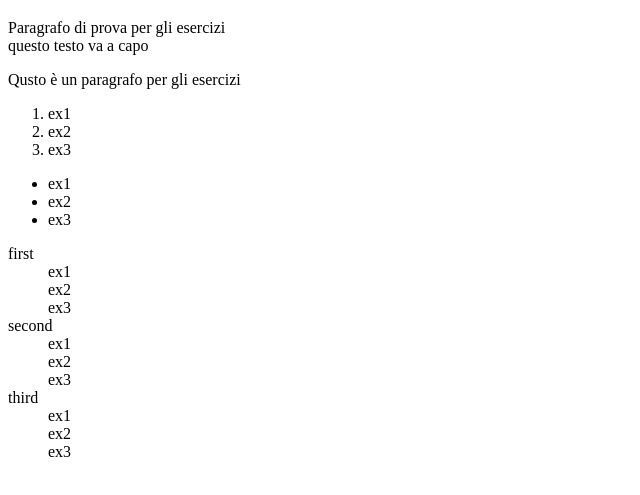
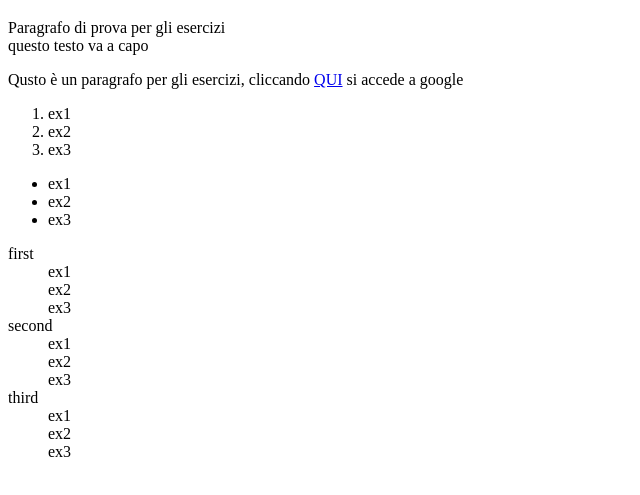
Before and after one commit to rubencommisso/esercizi_parte2, a plain HTML site: page index.html in a window 1280 px wide. Shown: the part 61-556 px from the top of the page, without its empty margins (0-640 px from the left). Drawn offline with Linux system fonts and the light colour scheme.

Commit message:
feat google

```diff
--- a/index.html
+++ b/index.html
@@ -10,7 +10,7 @@
 <body>
     <h1>Pagina di esercizi</h1>
     <p>Paragrafo di prova per gli esercizi<br>questo testo va a capo</p>
-    <p>Qusto è un paragrafo per gli esercizi</p>
+    <p>Qusto è un paragrafo per gli esercizi, cliccando <a href="https://www.google.it">QUI</a> si accede a google</p>
     <section>
         <ol start="1">
             <li>ex1</li>
```
